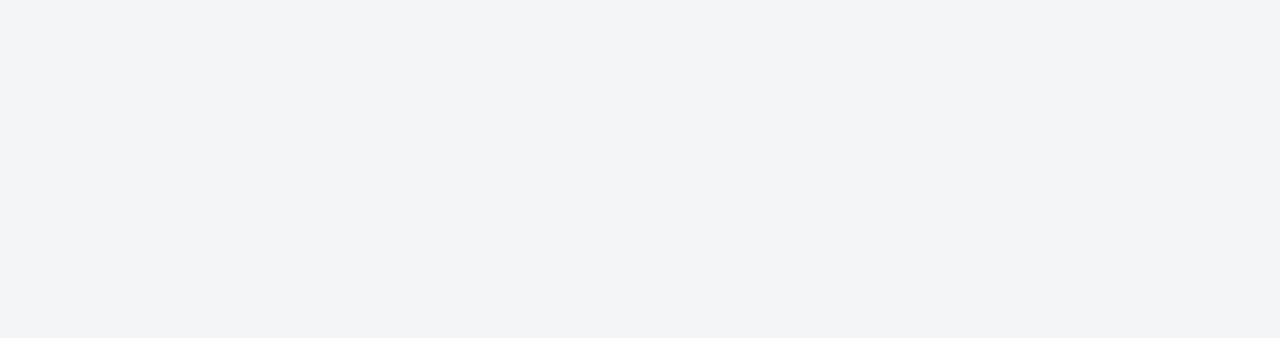
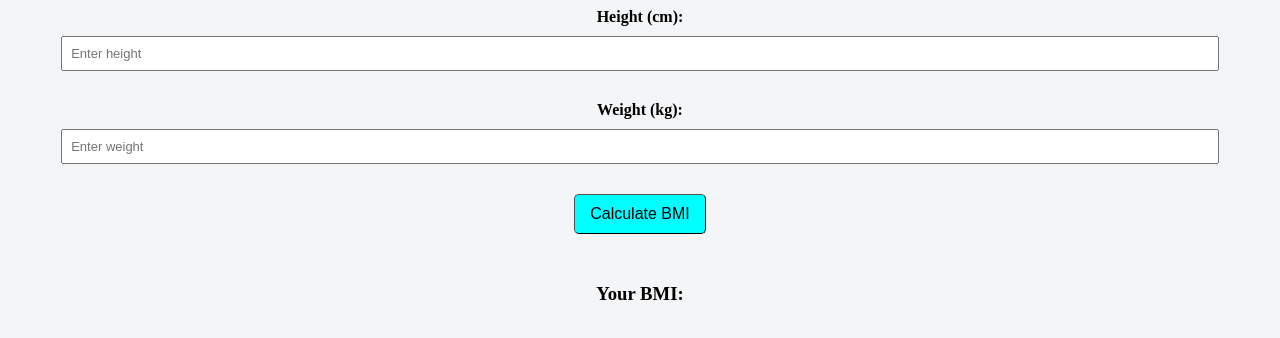
Before and after one commit to Naincy31/React-Daily-Labs, a React (Create React App) app: page /bmi-calc in a window 1280 px wide. Before the commit this address had no page. Shown: the top 338 px of the page. Built offline with nearby package versions, Linux system fonts and the light colour scheme; the HTML template or start-up script is replaced by a standard one.

Commit message:
Implemented BMI Calculator

```diff
--- a/src/App.css
+++ b/src/App.css
@@ -164,7 +164,8 @@ input {
   margin: 1px;
 }
 
-.color-me {
+.color-me,
+.bmi-calc {
   display: flex;
   flex-direction: column;
   justify-content: center;
@@ -203,3 +204,21 @@ input {
   padding: 10px;
   border: 1px solid #ddd;
 }
+
+.bmi-calc>.inputs {
+  display: flex;
+  flex-direction: column;
+  align-items: center;
+  gap: 10px;
+  width: 100%;
+}
+
+.inputs>label {
+  font-weight: bold;
+}
+
+.inputs>input {
+  width: 90%;
+  padding: 8px;
+  font-size: small;
+}
--- a/src/App.js
+++ b/src/App.js
@@ -39,6 +39,11 @@ function App() {
           <h1>Color Me</h1>
         </div>
       </Link>
+      <Link to="/bmi-calc">
+        <div className='card'>
+          <h1>BMI Calculator</h1>
+        </div>
+      </Link>
     </div>
   );
 }
--- /dev/null
+++ b/src/components/BMICalculator.jsx
@@ -0,0 +1,41 @@
+import { useState } from "react"
+
+const BMICalculator = () => {
+    const [inputfields, setInputFields] = useState({height: '', weight: ''})
+    const [ BMI, setBMI ] = useState('')
+
+    const handleClick = () => {
+        setBMI('')
+        const getBMI = inputfields.weight / Math.pow(inputfields.height / 100, 2)
+        setBMI(getBMI.toFixed(2))
+    }
+
+  return (
+    <div className="bmi-calc">
+        <div className="inputs">
+            <label>Height (cm):</label>
+            <input
+                type="number"
+                min={0}
+                placeholder="Enter height"
+                value={inputfields.height}
+                onChange={(e) => setInputFields((prev) => ({...prev, height: e.target.value}))}
+            />
+        </div>
+        <div className="inputs">
+            <label>Weight (kg):</label>
+            <input
+                type="number"
+                min={0}
+                placeholder="Enter weight"
+                value={inputfields.weight}
+                onChange={(e) => setInputFields((prev) => ({...prev, weight: e.target.value}))}
+            />
+        </div>
+        <button onClick={handleClick}>Calculate BMI</button>
+        <h3>Your BMI: {BMI}</h3>
+    </div>
+  )
+}
+
+export default BMICalculator
--- a/src/index.js
+++ b/src/index.js
@@ -9,6 +9,7 @@ import TelephoneFormatter from './components/TelephoneFormatter';
 import Toast from './components/Toast';
 import ColumnTable from './components/ColumnTable';
 import ColorMe from './components/ColorMe';
+import BMICalculator from './components/BMICalculator';
 
 const root = ReactDOM.createRoot(document.getElementById('root'));
 root.render(
@@ -23,6 +24,7 @@ root.render(
         <Route path="/toast" element={<Toast />} />
         <Route path="/column-table" element={<ColumnTable />} />
         <Route path="/color-me" element={<ColorMe />} />
+        <Route path="/bmi-calc" element={<BMICalculator />} />
       </Routes>
     </BrowserRouter>
   </React.StrictMode>
```
